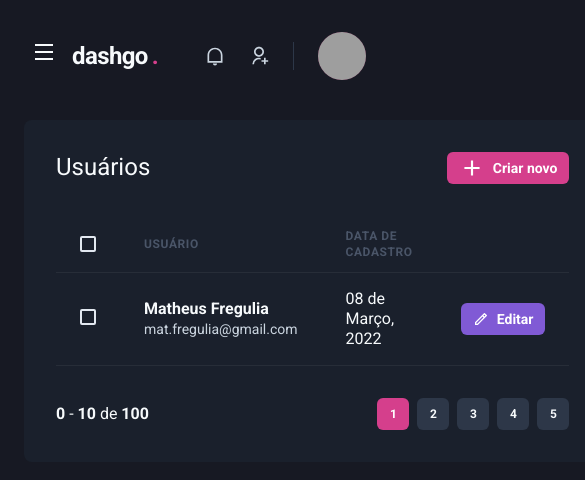
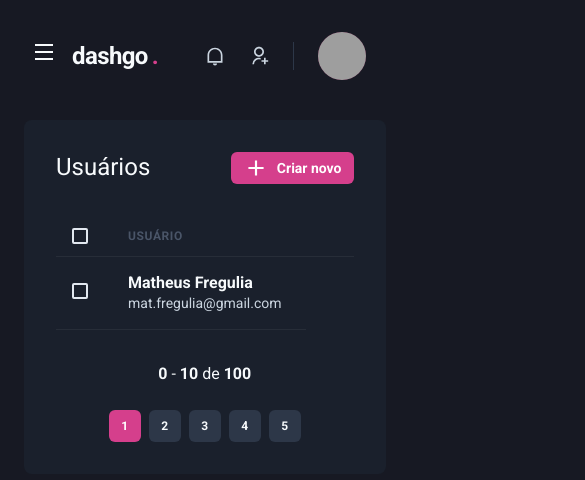
Before and after one commit to MatFregulia/Dashgo, a Next.js app: page /users in a window 390 px wide. Shown: the top 480 px of the page, 585 px wide, since content can reach past the window. Built offline with nearby package versions, Linux system fonts and the light colour scheme; grey boxes are pictures that could not be loaded.

Commit message:
Listagem responsivo

```diff
--- a/src/components/Pagination/index.tsx
+++ b/src/components/Pagination/index.tsx
@@ -4,7 +4,7 @@
 export function Pagination() {
     return (
         <Stack
-            direction="row"
+            direction={["column", "row"]}
             spacing="6"
             mt="8"
             justify="space-between"
--- a/src/pages/users/index.tsx
+++ b/src/pages/users/index.tsx
@@ -1,4 +1,4 @@
-import { Box, Flex, Button, Heading, Icon, Table, Thead, Tr, Th, Checkbox, Td, Tbody, Text } from "@chakra-ui/react";
+import { Box, Flex, Button, Heading, Icon, Table, Thead, Tr, Th, Checkbox, Td, Tbody, Text, useBreakpointValue } from "@chakra-ui/react";
 import { RiAddLine, RiPencilLine } from "react-icons/ri";
 
 import { Header } from "../../components/Header";
@@ -6,6 +6,11 @@
 import { Sidebar } from "../../components/Sidebar";
 
 export default function UserLIst() {
+    const isWideVersion = useBreakpointValue({
+        base: false,
+        lg: true
+    })
+
     return (
         <Box>
             <Header />
@@ -31,17 +36,17 @@
                     <Table colorScheme="whiteAlpha">
                         <Thead>
                             <Tr>
-                                <Th px="6" color="gray.300" width="8">
+                                <Th px={["4", "4", "6"]} color="gray.300" width="8">
                                     <Checkbox colorScheme="pink" />
                                 </Th>
                                 <Th>Usuário</Th>
-                                <Th>Data de cadastro</Th>
+                                { isWideVersion && <Th>Data de cadastro</Th> }
                                 <Th width="8"></Th>
                             </Tr>
                         </Thead>
                         <Tbody>
                             <Tr>
-                                <Td px="6">
+                                <Td px={["4", "4", "6"]}>
                                     <Checkbox colorScheme="pink" />
                                 </Td>
                                 <Td>
@@ -50,8 +55,8 @@
                                         <Text fontSize="sm" color="gray.300">mat.fregulia@gmail.com</Text>
                                     </Box>
                                 </Td>
-                                <Td>08 de Março, 2022</Td>
-                                <Td>
+                                { isWideVersion && <Td>08 de Março, 2022</Td> }
+                                {/* <Td>
                                     <Button
                                         as="a"
                                         size="sm"
@@ -59,9 +64,9 @@
                                         colorScheme="purple"
                                         leftIcon={<Icon as={RiPencilLine} fontSize="16" />}
                                     >
-                                        Editar
+                                        { isWideVersion && Editar }
                                     </Button>
-                                </Td>
+                                </Td> */}
                             </Tr>
                         </Tbody>
                     </Table>
```
